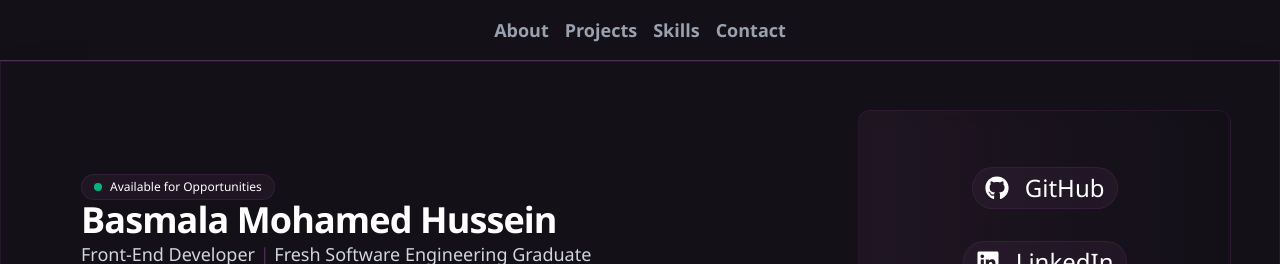
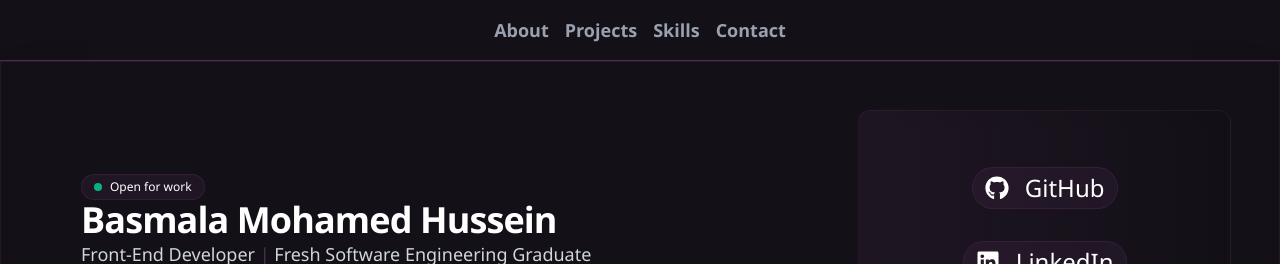
Before and after one commit to BasmalaMohamedd/BasmalaHusseinPortfolio, a React (Vite) app: page / in a window 1280 px wide. Shown: the top 264 px of the page. Built offline with nearby package versions, Linux system fonts and the light colour scheme.

Commit message:
about me section

```diff
--- a/src/sections/HeroSection.jsx
+++ b/src/sections/HeroSection.jsx
@@ -13,7 +13,7 @@ const HeroSection = () => {
 
     <div className="inline-flex items-center gap-2 px-3 py-1 rounded-full bg-portfolio-plum/20 border border-portfolio-plum/40 text-xs font-medium text-portfolio-plum-light w-fit">
       <span className="w-2 h-2 rounded-full bg-emerald-400 animate-pulse" />
-      Available for Opportunities
+      Open for work
     </div>
     <h1 className="text-4xl font-bold tracking-tight">
       Basmala Mohamed Hussein
```
